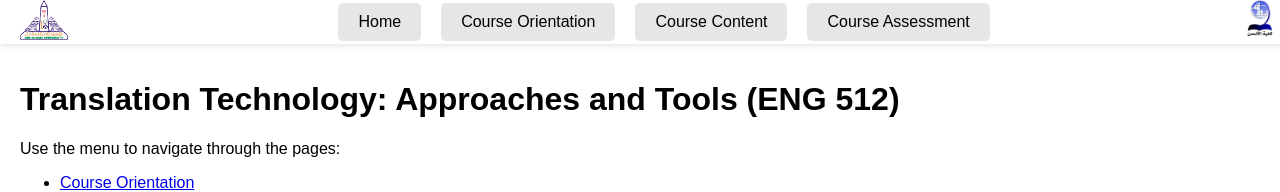
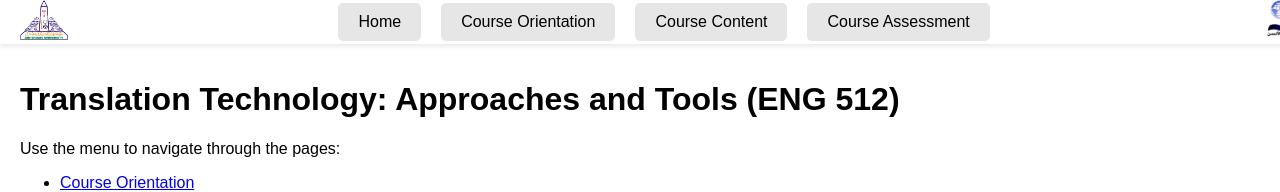
Before and after one commit to nessmadiab/nessmadiab.github.io, a Jekyll site: the page built from index.md, in a window 1280 px wide. Shown: the top 192 px of the page. Built offline with Jekyll 4.4.1, drawn with Linux system fonts in a browser that asks for light colours.

Commit message:
Update style.css

```diff
--- a/assets/css/style.css
+++ b/assets/css/style.css
@@ -16,12 +16,25 @@
     display: flex;
     align-items: center; /* Align items vertically */
     padding: 0 20px; /* Add padding to navbar */
+    justify-content: space-between; /* Space between logos and menu items */
+}
+
+.navbar-logo {
+    display: flex;
+    align-items: center; /* Align logo vertically */
+}
+
+.navbar-logo.left {
+    margin-right: 20px; /* Space between the left logo and menu items */
+}
+
+.navbar-logo.right {
+    margin-left: 20px; /* Space between the menu items and the right logo */
 }
 
 .navbar-logo img {
-    height: 40px; /* Adjust the height of the logo */
+    height: 40px; /* Adjust the height of the logos */
     width: auto; /* Maintain aspect ratio */
-    margin-right: 20px; /* Space between the logo and menu items */
 }
 
 .navbar ul {
@@ -40,7 +53,7 @@
 .navbar ul li a {
     display: block;
     padding: 10px 20px;
-    background-color: rgba(128, 128, 128, 0.2);
+    background-color: rgba(128, 128, 128, 0.2); /* Transparent grey */
     color: black;
     text-decoration: none;
     border-radius: 5px;
@@ -48,7 +61,7 @@
 }
 
 .navbar ul li a:hover {
-    background-color: rgba(128, 128, 128, 0.6);
+    background-color: rgba(128, 128, 128, 0.6); /* Darker grey on hover */
 }
 
 .content {
```
